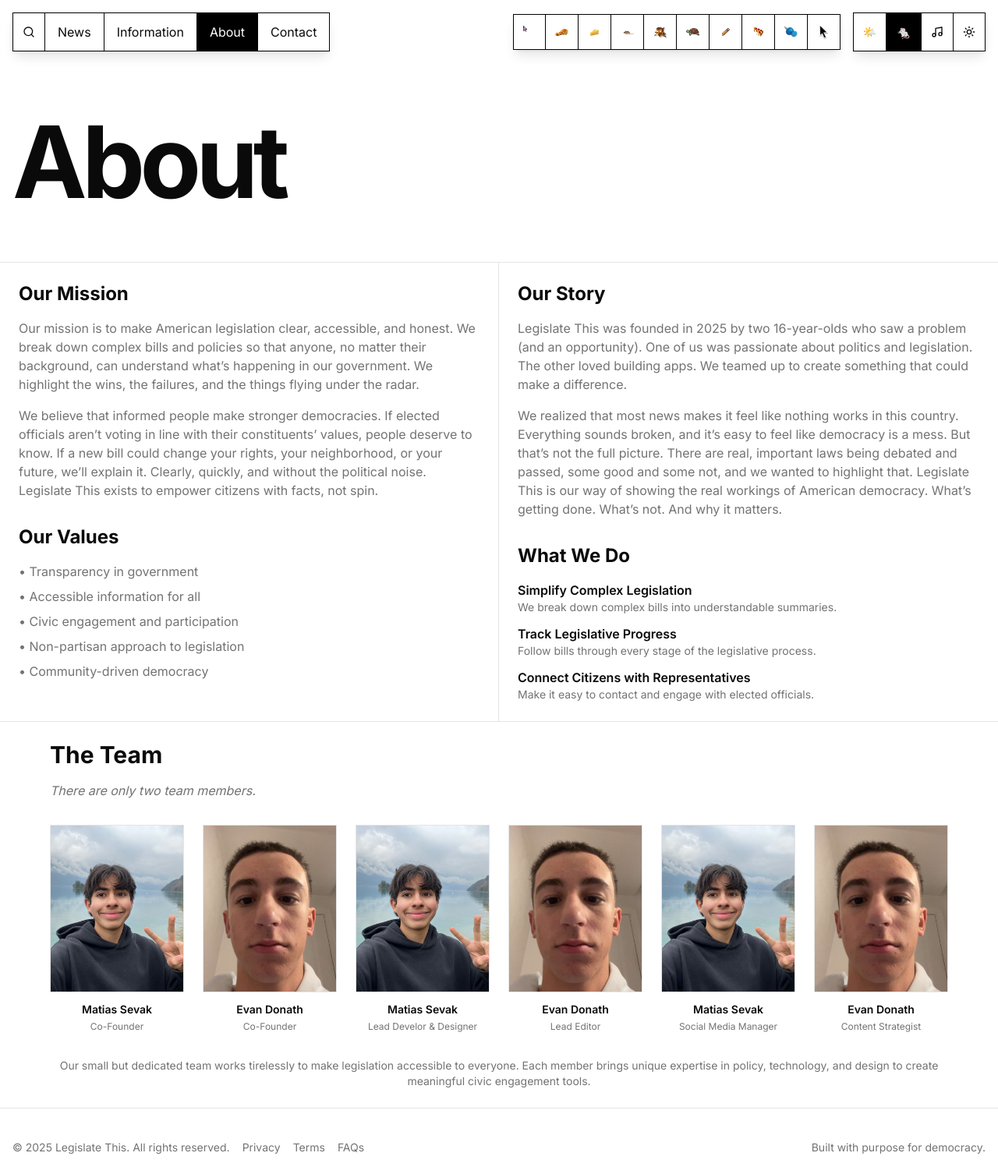
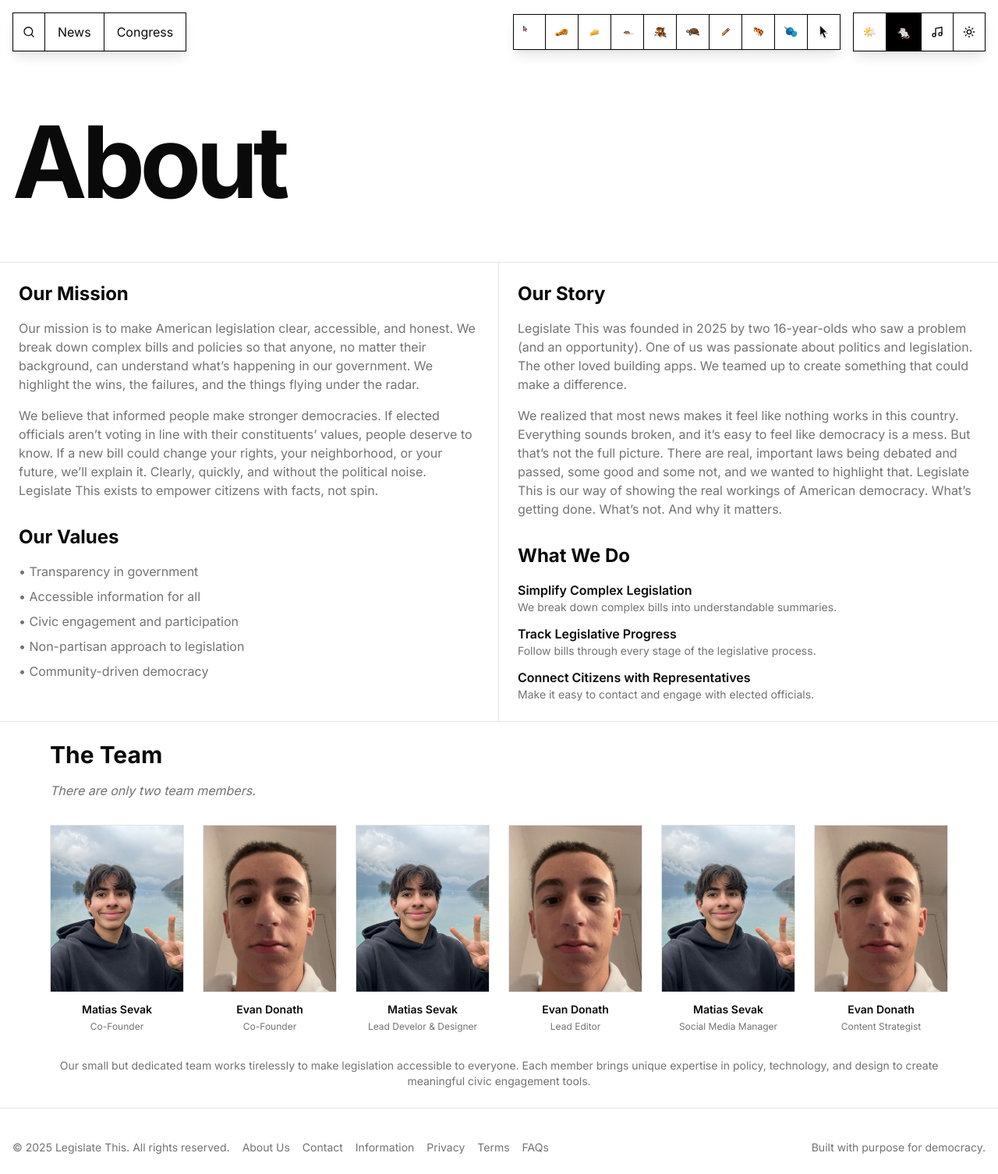
Before and after one commit to sneeezed/LegislateThis, a Next.js app in the folder LegislateThis/: page /about in a window 1280 px wide. Shown: the whole page at 78% size. Built offline with nearby package versions, Linux system fonts and the light colour scheme.

Commit message:
Congress Page

```diff
--- a/LegislateThis/components/footer.tsx
+++ b/LegislateThis/components/footer.tsx
@@ -3,7 +3,6 @@ import { useRouter } from "next/navigation"
 
 export function Footer() {
   const router = useRouter()
-
 
   const handleLinkClick = (href: string) => {
     if (href.startsWith("#")) {
@@ -16,13 +15,21 @@ export function Footer() {
   return (
     <footer className="border-t border-border bg-background">
       <div className="max-w-7xl mx-auto px-4 py-6">
-
         {/* Bottom Bar */}
         <div className="pt-4">
           <div className="flex flex-col md:flex-row justify-between items-center gap-4">
             <div className="flex flex-col md:flex-row items-center gap-4 text-sm text-muted-foreground">
               <p>&copy; {new Date().getFullYear()} Legislate This. All rights reserved.</p>
               <div className="flex gap-4">
+                <button onClick={() => handleLinkClick("/about")} className="hover:text-foreground transition-colors">
+                  About Us
+                </button>
+                <button onClick={() => handleLinkClick("/contact")} className="hover:text-foreground transition-colors">
+                  Contact
+                </button>
+                <button onClick={() => handleLinkClick("/information")} className="hover:text-foreground transition-colors">
+                  Information
+                </button>
                 <button onClick={() => handleLinkClick("/privacy")} className="hover:text-foreground transition-colors">
                   Privacy
                 </button>
--- a/LegislateThis/components/navigation.tsx
+++ b/LegislateThis/components/navigation.tsx
@@ -23,7 +23,6 @@ export function Navigation() {
   const { theme, setTheme } = useTheme()
   const router = useRouter()
   const pathname = usePathname()
-  const [showMobileMenu, setShowMobileMenu] = useState(false)
 
   // audio context
   const { isPlaying, volume, play, pause, setVolume, showSongInfo, setShowSongInfo } = useAudio()
@@ -88,13 +87,6 @@ export function Navigation() {
     const interval = setInterval(updateWeather, 300000)
     return () => clearInterval(interval)
   }, [])
-
-  // Close mobile menu when search is activated
-  useEffect(() => {
-    if (showSearchBar) {
-      setShowMobileMenu(false)
-    }
-  }, [showSearchBar])
 
   const handleThemeToggle = () => {
     const themes = ["light", "dark", "blue", "autumn", "sage", "lavender"]
@@ -204,7 +196,7 @@ export function Navigation() {
       <div className="fixed top-4 left-4 right-4 z-50">
         <header className="flex justify-between lg-custom:justify-between items-center">
           {/* Left Navigation - Centered on Mobile/Tablet (up to 1000px) */}
-          <nav className="flex mx-auto lg-custom:mx-0 bg-white dark:bg-gray-900 blue:bg-blue-50 border border-black shadow-lg transition-all duration-300 ease-in-out">
+          <nav className="flex mx-auto lg-custom:mx-0 bg-white dark:bg-gray-900 blue:bg-blue-50 border border-black shadow-lg transition-all duration-500 ease-in-out">
             {/* search toggle + animated input */}
             <div className="flex items-center">
               <button
@@ -214,13 +206,9 @@ export function Navigation() {
                 <Search className="h-4 w-4" />
               </button>
               <div
-                className={`overflow-hidden transition-all duration-300 ease-in-out ${
+                className={`overflow-hidden transition-all duration-500 ease-in-out ${
                   showSearchBar
-                    ? `${
-                        showMobileMenu
-                          ? "w-2 min-[430px]:w-2"
-                          : "w-48 min-[430px]:w-64"
-                      } opacity-100`
+                    ? "w-48 min-[430px]:w-64 opacity-100"
                     : "w-0 opacity-0"
                 }`}
               >
@@ -236,57 +224,39 @@ export function Navigation() {
               </div>
             </div>
 
-            {/* "News" button stays always visible */}
-            <button
-              className={`border-r border-black px-4 py-3 transition-colors hover:bg-black hover:text-white ${
-                activeNavItem === "news" ? "bg-black text-white" : ""
-              }`}
-              onClick={() => handleNavigation("News")}
-            >
-              News
-            </button>
-
-            {/* Desktop: wrap Info/About/Contact in an animating container */}
+            {/* Navigation items - hide completely when search is active */}
             <div
               className={`
-                hidden min-[430px]:flex items-center
+                flex items-center
                 overflow-hidden
                 transform origin-left
-                transition-all duration-300 ease-in-out
-                ${showSearchBar ? "w-0 opacity-0 scale-x-0 pointer-events-none" : "w-[18rem] opacity-100 scale-x-100"}
+                transition-all duration-500 ease-in-out
+                ${showSearchBar ? "opacity-0 scale-x-0 pointer-events-none" : "opacity-100 scale-x-100"}
               `}
+              style={{
+                transitionDelay: showSearchBar ? "0ms" : "50ms",
+                width: showSearchBar ? "0px" : "180px"
+              }}
             >
-              {["Information", "About", "Contact"].map((item) => (
-                <button
-                  key={item}
-                  className={`border-r border-black px-4 py-3 transition-colors hover:bg-black hover:text-white ${
-                    activeNavItem === item.toLowerCase() ? "bg-black text-white" : ""
-                  }`}
-                  onClick={() => handleNavigation(item)}
-                >
-                  {item}
-                </button>
-              ))}
-            </div>
+              {/* News button */}
+              <button
+                className={`border-r border-black px-4 py-3 transition-colors hover:bg-black hover:text-white ${
+                  activeNavItem === "news" ? "bg-black text-white" : ""
+                }`}
+                onClick={() => handleNavigation("News")}
+              >
+                News
+              </button>
 
-            {/* Mobile: Hamburger menu button (only visible on screens < 430px) */}
-            <div className="min-[430px]:hidden relative">
-              <div
-                className={`
-                  flex items-center
-                  overflow-hidden
-                  transform origin-left
-                  transition-all duration-300 ease-in-out
-                  ${showSearchBar ? "w-0 opacity-0 scale-x-0 pointer-events-none" : "w-auto opacity-100 scale-x-100"}
-                `}
+              {/* Congress button */}
+              <button
+                className={`px-4 py-3 transition-colors hover:bg-black hover:text-white ${
+                  activeNavItem === "congress" ? "bg-black text-white" : ""
+                }`}
+                onClick={() => handleNavigation("Congress")}
               >
-                <button
-                  className="border-r border-black px-3 py-4 transition-colors hover:bg-black hover:text-white"
-                  onClick={() => setShowMobileMenu(!showMobileMenu)}
-                >
-                  {showMobileMenu ? <X className="h-4 w-4" /> : <Menu className="h-4 w-4" />}
-                </button>
-              </div>
+                Congress
+              </button>
             </div>
           </nav>
 
@@ -401,41 +371,7 @@ export function Navigation() {
             </div>
           </div>
         </header>
-
-        {/* Mobile Information Section - positioned directly beneath main nav bar */}
-        <div className="min-[430px]:hidden">
-          {showMobileMenu && !showSearchBar && (
-            <div
-              className="bg-white dark:bg-gray-900 blue:bg-blue-50 border border-black border-t-0 shadow-lg mx-auto animate-in slide-in-from-top-2 duration-200"
-              style={{ width: "fit-content" }}
-            >
-              <div>
-                {["About", "Contact", "Information"].map((item) => (
-                  <button
-                    key={item}
-                    className="w-full text-left px-4 py-3 border-b border-black/10 transition-colors hover:bg-black hover:text-white min-w-[200px]"
-                    onClick={() => {
-                      handleNavigation(item)
-                      setShowMobileMenu(false)
-                    }}
-                  >
-                    {item}
-                  </button>
-                ))}
-
-                <button
-                  className="w-full text-left px-4 py-3 border-b border-black/10 last:border-b-0 transition-colors hover:bg-black hover:text-white flex items-center gap-2 min-w-[200px]"
-                  onClick={handleThemeToggle}
-                >
-                  {mounted && getThemeIcon()}
-                  <span>Change Theme</span>
-                </button>
-              </div>
-            </div>
-          )}
-        </div>
       </div>
     </>
   )
-
 }
```
Also changed, not shown: 1 other file (tests, documents, lock files or other folders).
